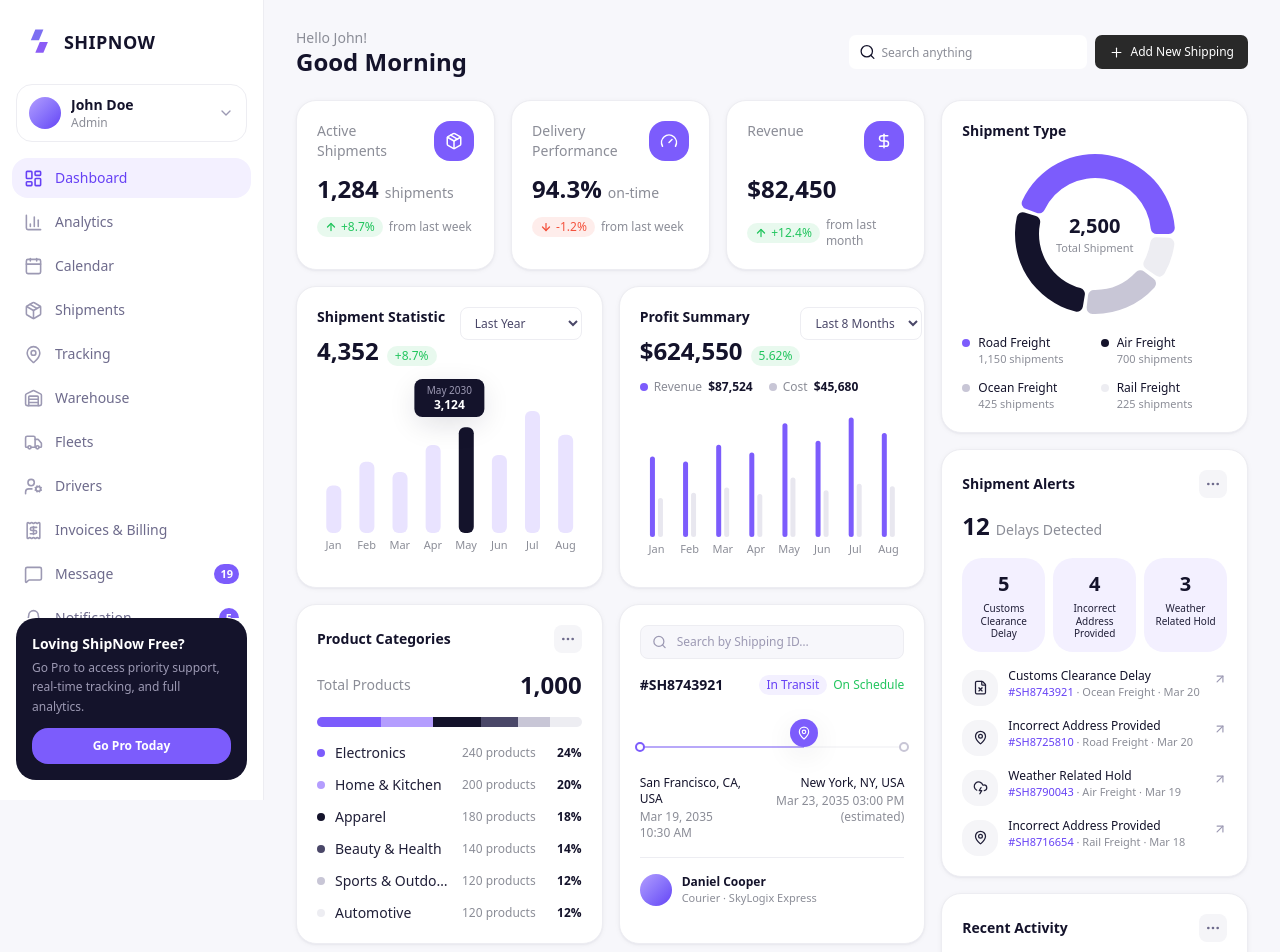
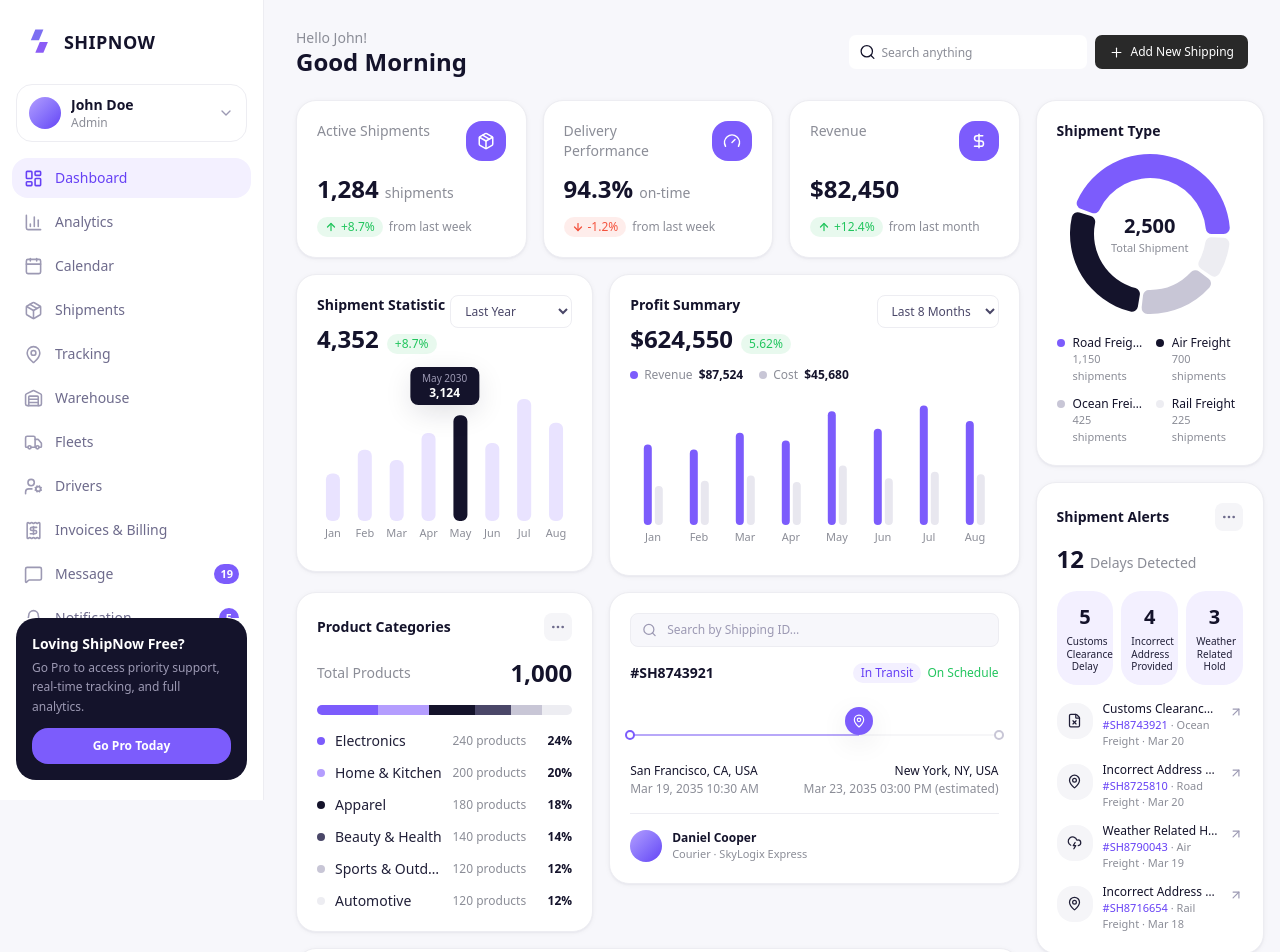
Before and after one commit to masumbillah06/ship-now, a Next.js app: page /dashboard in a window 1280 px wide. Shown: the top 952 px of the page. Built offline with nearby package versions, Linux system fonts and the light colour scheme.

Commit message:
Dashboard layout size propotins fix

```diff
--- a/app/dashboard/page.tsx
+++ b/app/dashboard/page.tsx
@@ -13,34 +13,42 @@ import { stats } from "@/lib/data";
 export default function Home() {
   return (
     <DashboardShell>
-      <div className="grid grid-cols-1 gap-4 lg:grid-cols-3">
-        {/* Main column (2/3) */}
-        <div className="space-y-4 lg:col-span-2">
-          {/* Stat cards row - confined to main column only */}
+      <div className="flex flex-col gap-4 lg:flex-row">
+        {/* Main column - wider than sidebar */}
+        <div className="flex flex-col gap-4 lg:w-[76%]">
+          {/* Stat cards row */}
           <div className="grid grid-cols-1 gap-4 sm:grid-cols-3">
             {stats.map((s) => (
               <StatCard key={s.id} {...s} />
             ))}
           </div>
 
-          {/* Shipment Statistic + Profit Summary */}
-          <div className="grid grid-cols-1 gap-4 sm:grid-cols-2">
-            <ShipmentStatisticChart />
-            <ProfitSummaryChart />
+          {/* Shipment Statistic (narrower) + Profit Summary (wider) */}
+          <div className="flex flex-col gap-4 sm:flex-row">
+            <div className="sm:w-[42%]">
+              <ShipmentStatisticChart />
+            </div>
+            <div className="sm:w-[58%]">
+              <ProfitSummaryChart />
+            </div>
           </div>
 
-          {/* Product Categories + Tracking */}
-          <div className="grid grid-cols-1 gap-4 sm:grid-cols-2">
-            <ProductCategories />
-            <TrackingCard />
+          {/* Product Categories (narrower) + Tracking (wider) */}
+          <div className="flex flex-col gap-4 sm:flex-row">
+            <div className="sm:w-[42%]">
+              <ProductCategories />
+            </div>
+            <div className="sm:w-[58%]">
+              <TrackingCard />
+            </div>
           </div>
 
           {/* Recent Shipments - full width of main column */}
           <RecentShipments />
         </div>
 
-        {/* Sidebar column (1/3) - spans full height of main column */}
-        <div className="space-y-4">
+        {/* Sidebar column - narrower, full height */}
+        <div className="flex flex-col gap-4 lg:w-[24%]">
           <ShipmentTypeChart />
           <ShipmentAlerts />
           <RecentActivity />
```
